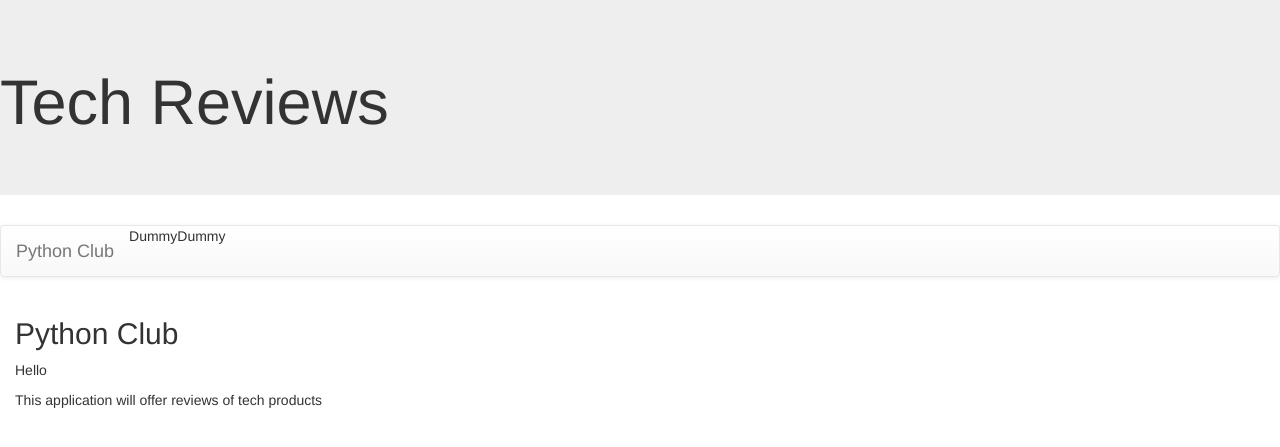
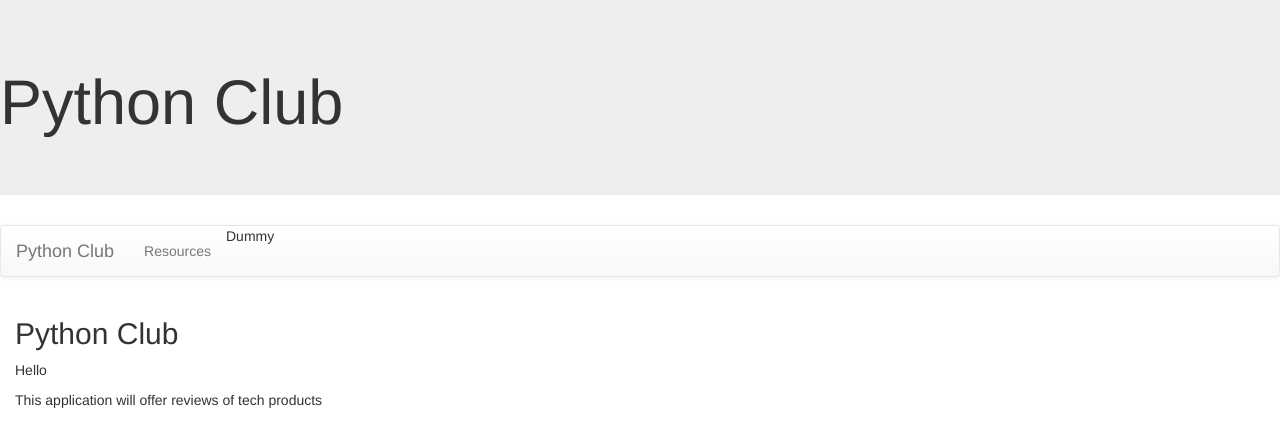
Before and after one commit to John-Orange/Python-Club, a Django app: page /club/ in a window 1280 px wide. Shown: the top 447 px of the page. Run offline with Django 4.2, Linux system fonts and the light colour scheme; some libraries are stand-ins or nearby versions.

Commit message:
Resources view commit

```diff
--- a/pythonclub/club/templates/base.html
+++ b/pythonclub/club/templates/base.html
@@ -8,7 +8,7 @@
 </head>
 <body>
 <div class='jumbotron'>
-<h1>Tech Reviews</h1>
+<h1>Python Club</h1>
  </div>
    <nav class="navbar navbar-default">
    <div class="container-fluid">
@@ -16,7 +16,7 @@
 <a class="navbar-brand" href="{% url 'index' %}">Python Club</a>
 </div>
 <ul class="nav navbar-nav">
-<li>Dummy</li>
+<li><a href="{% url 'Resources' %}"> Resources</a></li>
 <li>Dummy</li>
 </ul>
 </div>
```
Also changed, not shown: pythonclub/club/templates/club/Resources.html (added, +10 -0 lines).
